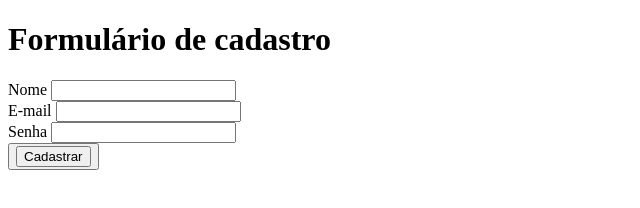
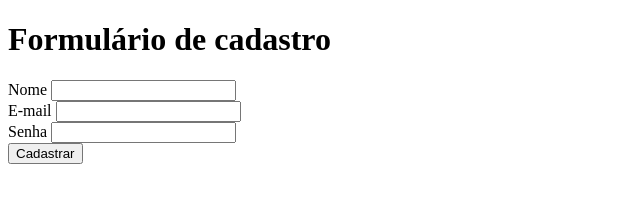
Before and after one commit to lbocollato/curso_ebac_frontend, a plain HTML site: page formulario.html in a window 1280 px wide. Shown: the whole page, without its empty margins (0-640 px from the left). Drawn offline with Linux system fonts and the light colour scheme.

Commit message:
correção exercicio formulario

```diff
--- a/formulario.html
+++ b/formulario.html
@@ -17,8 +17,8 @@
         <label for="password">Senha </label>
         <input id="password" type="password"/>
         <br/>
-        <button>
-            <input type="submit" value="Cadastrar"/>
+        <button type="submit">
+        Cadastrar
         </button>
     </form>
 </body>
```
